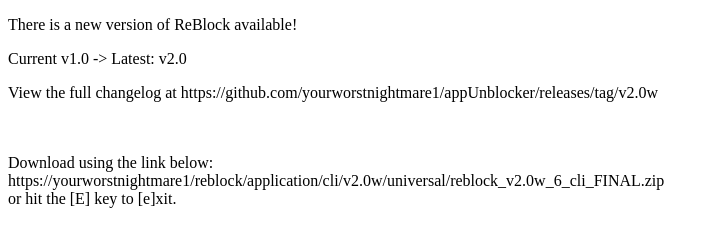
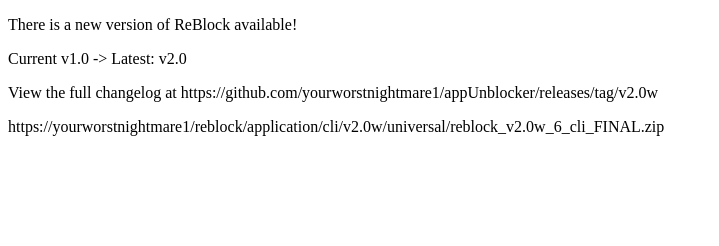
Before and after one commit to yourworstnightmare1/yourworstnightmare1.github.io, a plain HTML site: page updater/reblock/stable/v1.0/index.html in a window 1280 px wide. Shown: the whole page, without its empty margins (0-719 px from the left). Drawn offline with Linux system fonts and the light colour scheme.

Commit message:
Remove br since it isn

```diff
--- a/updater/reblock/stable/v1.0/index.html
+++ b/updater/reblock/stable/v1.0/index.html
@@ -3,5 +3,8 @@
     <p>There is a new version of ReBlock available!</p>
     <p>Current v1.0  ->  Latest: v2.0</p>
     <p>View the full changelog at https://github.com/yourworstnightmare1/appUnblocker/releases/tag/v2.0w</p>
-    <p><br><br>Download using the link below:<br>https://yourworstnightmare1/reblock/application/cli/v2.0w/universal/reblock_v2.0w_6_cli_FINAL.zip<br>or hit the [E] key to [e]xit.</p>
+    <p> </p>
+    <p><Download using the link below:</p>
+    <p> https://yourworstnightmare1/reblock/application/cli/v2.0w/universal/reblock_v2.0w_6_cli_FINAL.zip</p>
+
 </html>
```
